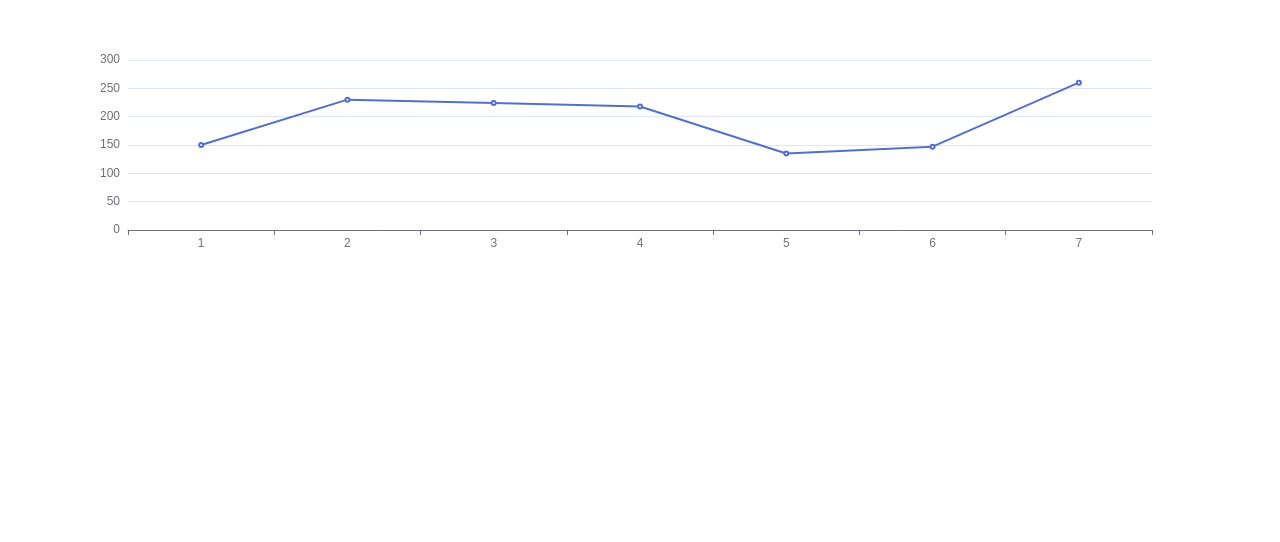
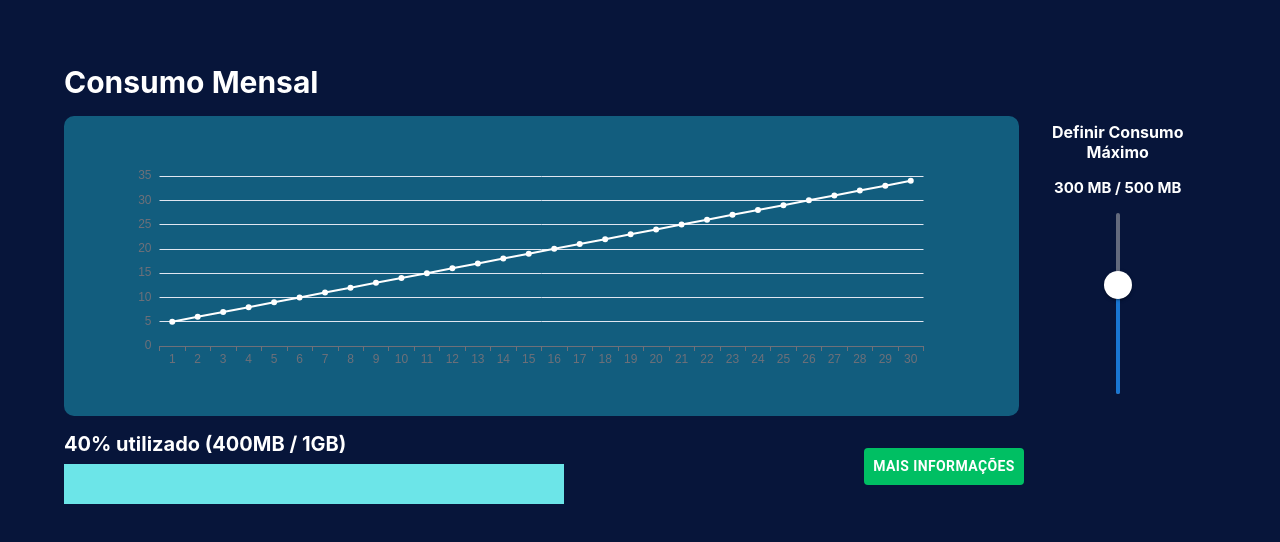
Before and after one commit to SatStat/SatStat, a React (Create React App) app: page / in a window 1280 px wide. Shown: the top 542 px of the page. Built offline with nearby package versions, Linux system fonts and the light colour scheme.

Commit message:
:construction: starting dashboard

```diff
--- a/src/index.tsx
+++ b/src/index.tsx
@@ -1,13 +1,13 @@
 import React from 'react';
 import ReactDOM from 'react-dom/client';
 import './index.css';
-import App from './App';
+import Dashboard from './pages/Dashboard/Dashboard';
 
 const root = ReactDOM.createRoot(
   document.getElementById('root') as HTMLElement
 );
 root.render(
   <React.StrictMode>
-    <App />
+    <Dashboard />
   </React.StrictMode>
 );
--- /dev/null
+++ b/src/pages/Dashboard/Dashboard.tsx
@@ -0,0 +1,167 @@
+import React, { useState } from 'react';
+import './index.css';
+import { Box, Button, Slider } from '@mui/material';
+import ReactEcharts from "echarts-for-react";
+import LinearProgress, { linearProgressClasses } from '@mui/material/LinearProgress';
+
+function Dashboard() {
+    const [maxConsumption, setMaxConsumption] = useState<number>(300);
+    const [currentConsumption, setCurrentConsumption] = useState<number>(200);
+    const chartDays = Array.from({length: 30}, (_, i) => i + 1);
+    const chartValues = Array.from({length: 30}, (_, i) => i + 5);
+    const plan = 500;
+
+    const changeMaxConsumption = (event: Event, newValue: number | number[]) => {
+        setMaxConsumption(newValue as number);
+    };
+    const option = {
+        width: '80%',
+        left: '0px',
+        color: [
+            '#fff',
+            '#fff',
+            '#fff',
+            '#fff',
+            '#fff',
+            '#fff',
+            '#fff',
+            '#fff',
+            '#fff',
+            '#fff',
+            '#fff'
+        ],
+        xAxis: {
+            type: 'category',
+            data: chartDays,
+        },
+        type: 'line',
+        yAxis: {
+        },
+        series: [
+            {
+                data: chartValues,
+                type: 'line',
+            }
+        ],
+
+    };
+    return (
+        <Box
+            sx={{
+                backgroundColor: '#07153A',
+                width: '100vw',
+                height: '100vh',
+            }}
+        >
+            <Box
+                sx={{
+                    padding: '5vw',
+                }}
+            >
+                <Box
+                    sx={{
+                        color: '#FFF',
+                        fontSize: '30px',
+                        fontWeight: 'bold',
+                    }}>
+                    Consumo Mensal
+                </Box>
+
+                <Box sx={{
+                    display: 'flex',
+                    alignItems: 'center',
+                }}>
+                    <ReactEcharts className='graph' option={option} />
+                    <Box sx={
+                        { margin: '0 auto', display: 'flex', flexDirection: 'column', height: '17rem', alignItems: 'center' }
+                    }>
+                        <Box sx={{ color: '#FFF', fontWeight: 'bold', marginBottom: '1rem', textAlign: 'center' }}>Definir Consumo Máximo</Box>
+                        <Box sx={{ color: '#FFF', fontWeight: 'bold', marginBottom: '1rem', fontSize: 15, textAlign: 'center' }}>{maxConsumption} MB / {plan} MB</Box>
+                        <Slider
+                            sx={{
+                                height: '14rem',
+                                '& .MuiSlider-thumb': {
+                                    backgroundColor: '#fff',
+                                    width: 28,
+                                    height: 28,
+                                },
+                                '& .MuiSlider-track': {
+                                    border: 'none',
+                                },
+                                '& .MuiSlider-rail': {
+                                    opacity: 0.5,
+                                    backgroundColor: '#bfbfbf',
+                                },
+                                '& .MuiSlider-mark': {
+                                    backgroundColor: '#bfbfbf',
+                                    height: 8,
+                                    width: 1,
+                                    '&.MuiSlider-markActive': {
+                                        opacity: 1,
+                                        backgroundColor: 'currentColor',
+                                    },
+                                },
+                            }}
+
+                            valueLabelDisplay="auto"
+                            aria-label="ConsumptionSlider"
+                            value={maxConsumption}
+                            onChange={changeMaxConsumption}
+                            max={plan}
+                            orientation="vertical"
+                        />
+                    </Box>
+                </Box>
+
+                <Box
+                    sx={{
+                        marginTop: '2vh',
+                        display: 'flex',
+                        justifyContent: 'space-between',
+                        width: '75vw',
+                    }}
+                >
+                    <Box>
+                        <Box
+                            sx={{
+                                color: '#FFF',
+                                fontWeight: 'bold',
+                                fontSize: 20,
+                                mb: '1vh'
+                            }}
+                        >
+                            40% utilizado (400MB / 1GB)
+                        </Box>
+
+                        <LinearProgress variant='determinate' value={maxConsumption} sx={{
+                            height: 40, width: 500,
+                            [`&.${linearProgressClasses.colorPrimary}`]: {
+                                backgroundColor: '#6CE5E8',
+                            },
+                            [`& .${linearProgressClasses.bar}`]: {
+                                backgroundColor: '#41B8D5',
+                            },
+                        }} />
+                    </Box>
+
+                    <Box>
+                        <Button sx={{
+                            background: '#00BF63',
+                            width: '10rem',
+                            mt: '1rem',
+                            color: '#FFF',
+                            fontWeight: 'bold',
+                            ':hover': {
+                                backgroundColor: '#44B27D',
+                            },
+                        }}>
+                            Mais Informações
+                        </Button>
+                    </Box>
+                </Box>
+            </Box>
+        </Box>
+    );
+}
+
+export default Dashboard;
--- /dev/null
+++ b/src/pages/Dashboard/index.css
@@ -0,0 +1,6 @@
+.graph {
+    width: 75vw;
+    border-radius: 10px;
+    background-color: #125D7E;
+    margin: 2vh 0 0 0;
+}
```
Also changed, not shown: src/pages/Home/Home.tsx (deleted), src/pages/Home/index.css (deleted).
